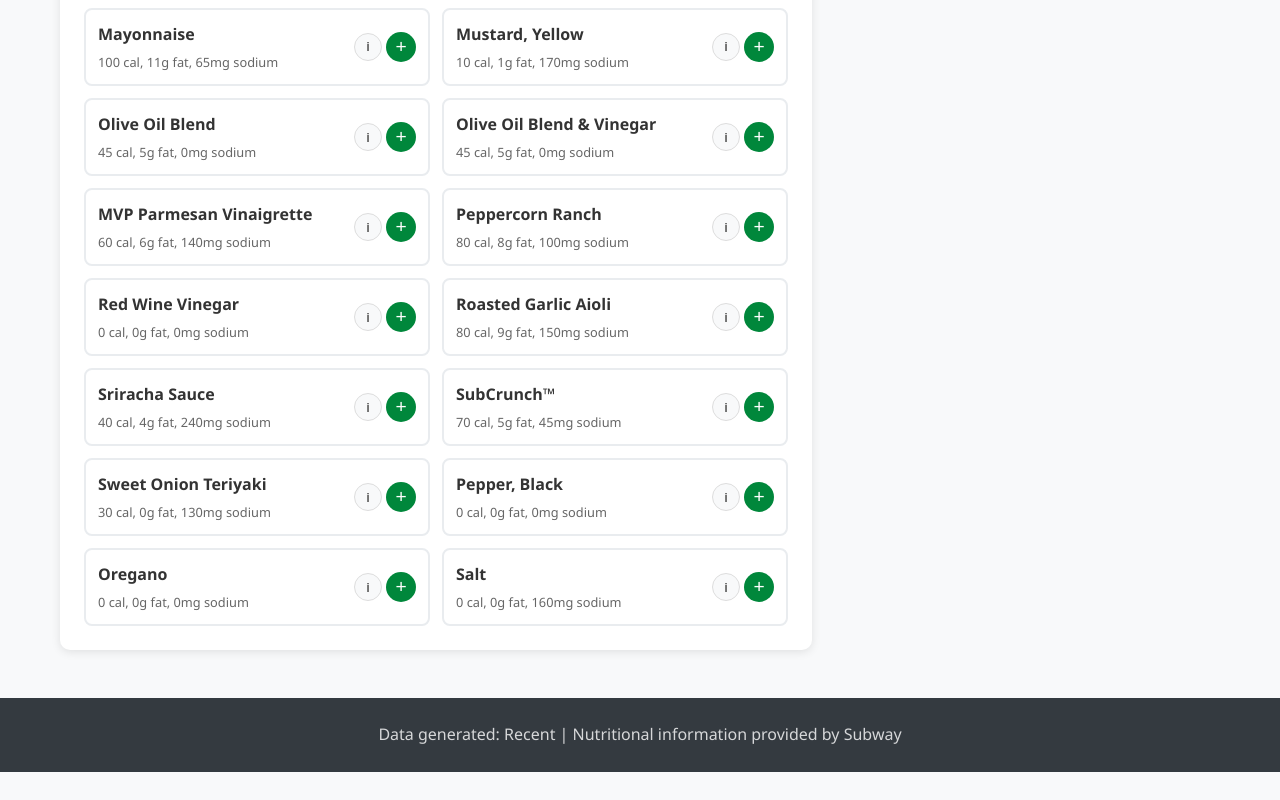
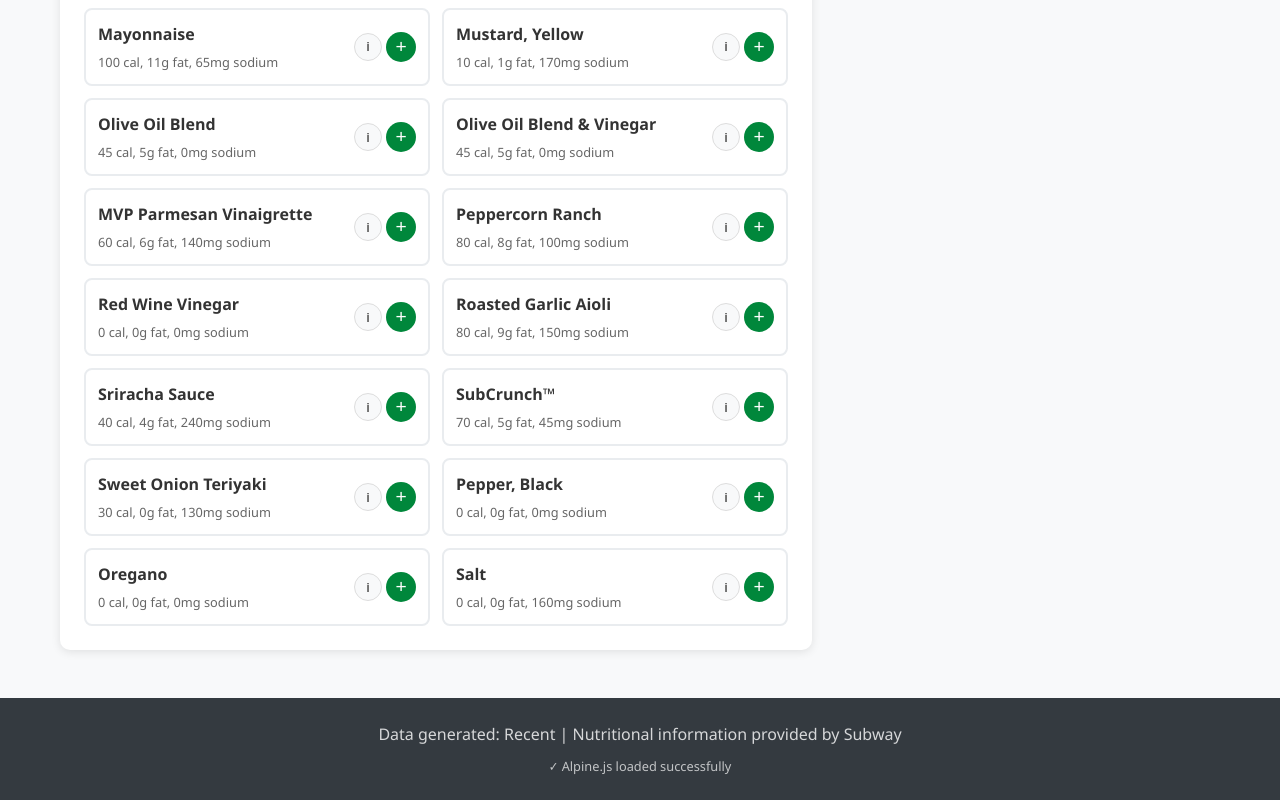
Before and after one commit to dmwyatt/web-tools, a website: page subway-nutrition/index.html in a window 1280 px wide. Shown: the part 3462-4262 px from the top of the page. Before the commit the page ends 4234 px from the top, so only its background shows below. Drawn offline with nearby package versions, Linux system fonts and the light colour scheme.

Commit message:
Add temporary Alpine.js test component for integration testing

```diff
--- a/subway-nutrition/index.html
+++ b/subway-nutrition/index.html
@@ -163,9 +163,15 @@
     <footer>
         <div class="container">
             <p>Data generated: <span id="dataDate"></span> | Nutritional information provided by Subway</p>
+            <!-- Alpine.js integration test -->
+            <div x-data="{ alpineWorking: true }" style="font-size: 0.8em; opacity: 0.7; margin-top: 0.5rem;">
+                <span x-show="alpineWorking" id="alpine-test">✓ Alpine.js loaded successfully</span>
+            </div>
         </div>
     </footer>
 
+    <!-- Alpine.js -->
+    <script defer src="https://cdn.jsdelivr.net/npm/alpinejs@3.14.0/dist/cdn.min.js"></script>
     <script src="script.js"></script>
 </body>
 </html>
```
